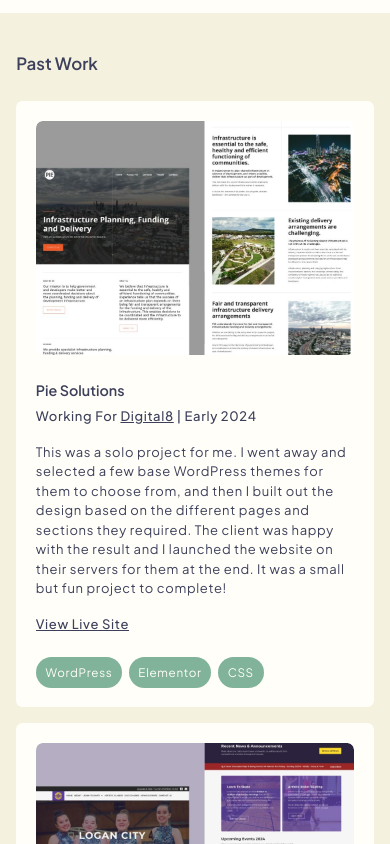
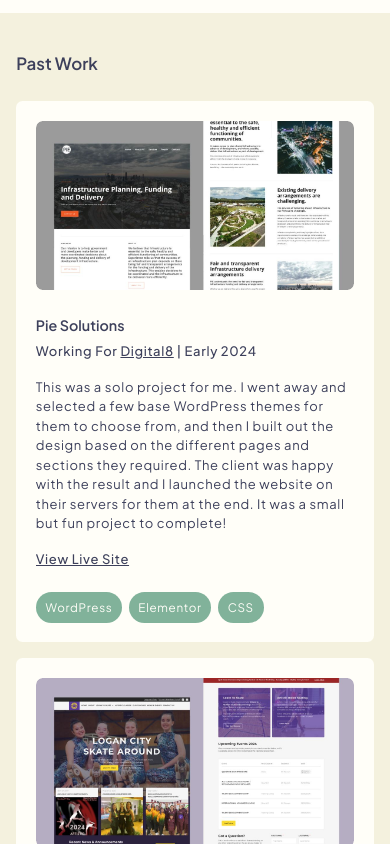
Before and after one commit to kati-e/portfolio, a React (Vite) app: page / in a window 390 px wide. Shown: the part 1680-2524 px from the top of the page. Built offline with nearby package versions, Linux system fonts and the light colour scheme.

Commit message:
slight change to the height of the portfolio cards on mobile after live testing

```diff
--- a/src/styles/components/portfolio-section.scss
+++ b/src/styles/components/portfolio-section.scss
@@ -30,7 +30,7 @@
             }
 
             img {
-                @apply xl:max-h-[18rem] xl:h-[18rem] lg:max-h-[15rem] lg:h-[15rem] sm:max-h-[12rem] sm:h-[12rem] max-h-[18rem] h-[18rem];
+                @apply xl:max-h-[18rem] xl:h-[18rem] lg:max-h-[15rem] lg:h-[15rem] sm:max-h-[12rem] sm:h-[12rem] max-h-[13rem] h-[13rem];
             }
 
             .card-content {
```
